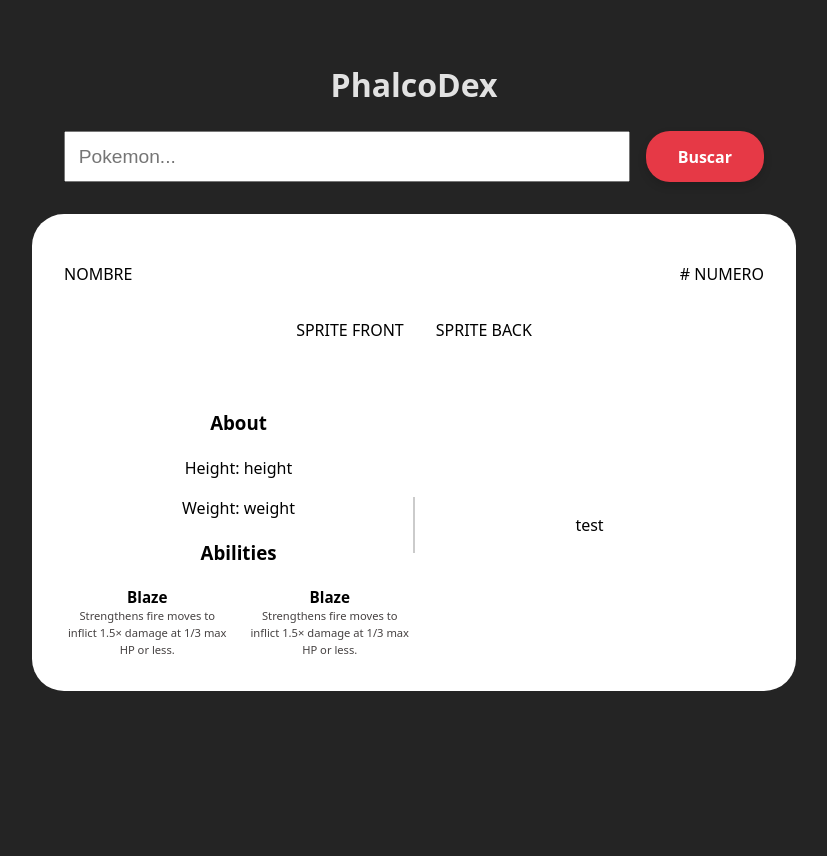
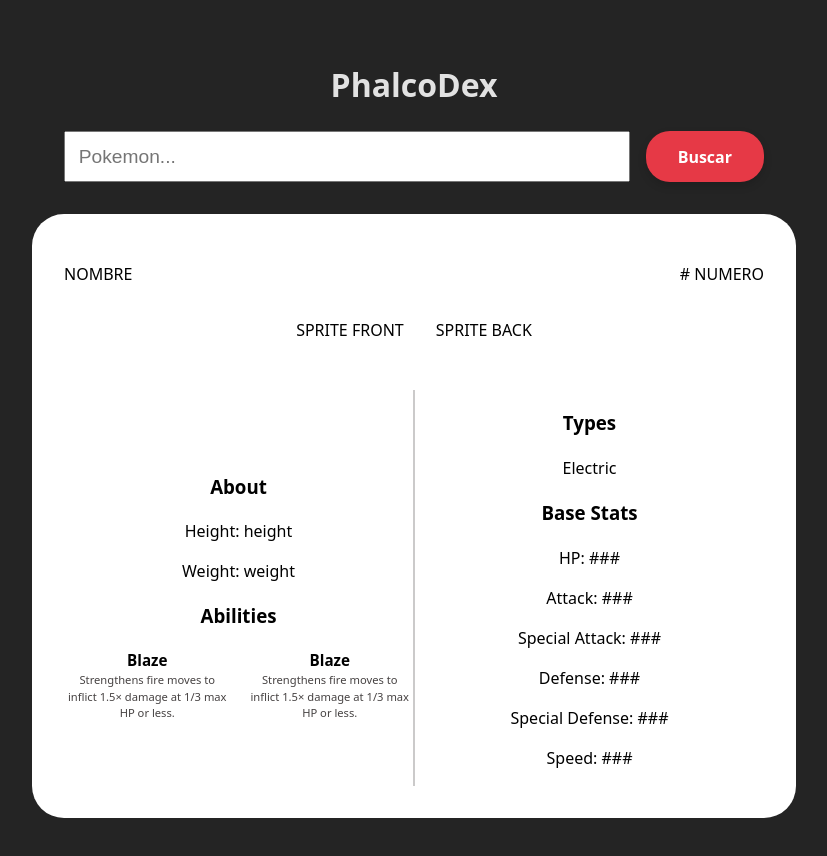
Before and after one commit to phalcobtw/PhalcoDex, a React (Vite) app: page / in a window 1280 px wide. Shown: the whole page, without its empty margins (226-1053 px from the left). Before the commit the page ends 800 px from the top, so only its background shows below. Built offline with nearby package versions, Linux system fonts and the light colour scheme.

Commit message:
stats container info

```diff
--- a/src/components/PokedexContainer.jsx
+++ b/src/components/PokedexContainer.jsx
@@ -15,8 +15,10 @@
         <div className="pokedex-info">
           <div className="info-leftpanel panel">
             <h3>About</h3>
-            <p>Height: {"height"}</p>
-            <p>Weight: {"weight"}</p>
+            <div className="about-info">
+              <p>Height: {"height"}</p>
+              <p>Weight: {"weight"}</p>
+            </div>
             <div className="info-leftpanel panel">
               <h3>Abilities</h3>
               <div className="abilities-container">
@@ -33,7 +35,21 @@
             </div>
           </div>
           <div className="info-rightpanel panel">
-            <p>test</p>
+            <div className="type-container">
+              <h3>Types</h3>
+              {/* Display pokemon types dynamically */}
+              <p className="type">Electric</p>
+            </div>
+            <div className="stats-container">
+              <h3>Base Stats</h3>
+              {/* Display base stats dynamically */}
+              <p>HP: ###</p>
+              <p>Attack: ###</p>
+              <p>Special Attack: ###</p>
+              <p>Defense: ###</p>
+              <p>Special Defense: ###</p>
+              <p>Speed: ###</p>
+            </div>
           </div>
         </div>
       </div>
```
